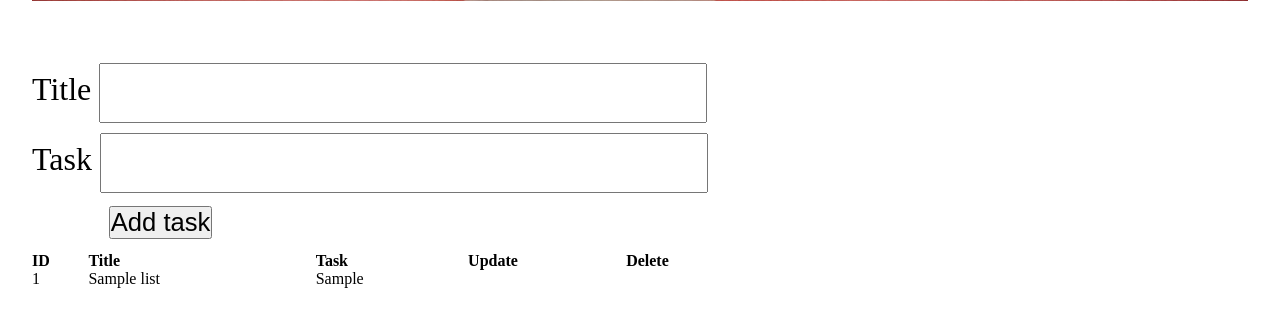
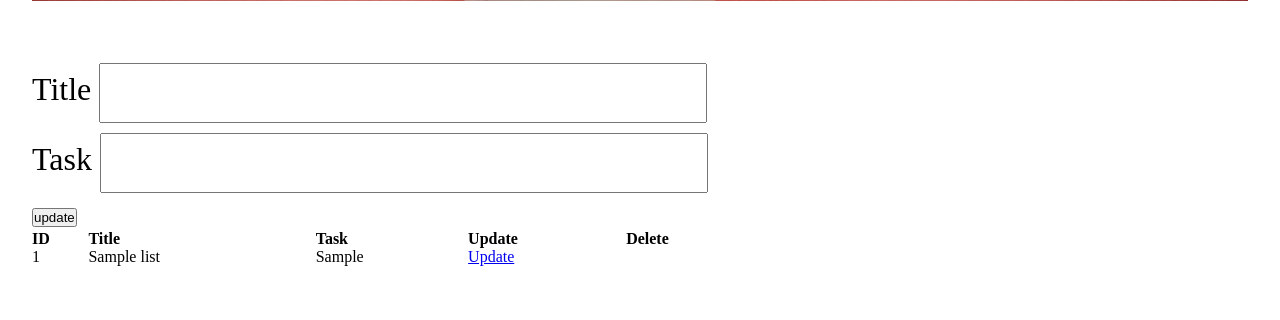
Before and after one commit to louisehedman/U04_to-do-app, a PHP site: page /index.php?update=1 in a window 1280 px wide. Shown: the part 661-981 px from the top of the page. After the commit the page ends 927 px from the top, so only its background shows below. Run offline with PHP 8.4, Linux system fonts and the light colour scheme; tables that the repository leaves empty or names only in its code hold one stand-in row (values such as "Sample post").

Commit message:
update index.php

```diff
--- a/app/public/index.php
+++ b/app/public/index.php
@@ -1,4 +1,9 @@
 <?php include('php_db.php');
+
+$title = "";
+$task = "";
+$id = 0;
+$update = false;
 
 //create
 
@@ -8,18 +13,25 @@ if (isset($_POST['add'])) {
       $notset = "Title can't be blank";
    }
     else{
-      $query = <<<SQL
+      $create = <<<SQL
       INSERT INTO list (title, task) VALUES (:title, :task);
       SQL;
-      $statement = $db->prepare($query);
-      $params = [
+      $statement = $db->prepare($create);
+      $input = [
       'title' => $_POST['title'],
       'task' => $_POST['task']
    ];
-   $statement->execute($params);
+   $statement->execute($input);
    }
 }
 
+?>
+
+<?php
+if (isset($_GET['update'])) {
+   $id = $_GET['update'];
+   $update = true;
+}
 ?>
 
 <!DOCTYPE html>
@@ -39,13 +51,18 @@ if (isset($_POST['add'])) {
    <main>
    <section>
    <form method="post" action="index.php" >
+      <input type="hidden" name="id" value="";>
       <label>Title</label>
       <input type="text" name="title" value="">
       <br>
       <label>Task</label>
       <input type="text" name="task" value="">
       <div>
-         <button name="add" type="submit" value="add_task" class="submitbtn">Add task</button>
+         <?php if ($update == true): ?>
+            <button type="submit" name="update" >update</button>
+         <?php else: ?>
+            <button type="submit" name="add" class="submitbtn">Add task</button>
+         <?php endif ?>
       </div>
    </form>
 
@@ -72,7 +89,7 @@ if (isset($_POST['add'])) {
             <td> <?php echo $row['id']; ?></td>
 				<td> <?php echo $row['title']; ?> </td>
             <td> <?php echo $row['task']; ?> </td>
-				<td></td>
+				<td> <a href="index.php?update=<?php echo $row['id']; ?>">Update</a></td>
             <td></td>
 			</tr>
       <?php } ?>
```
